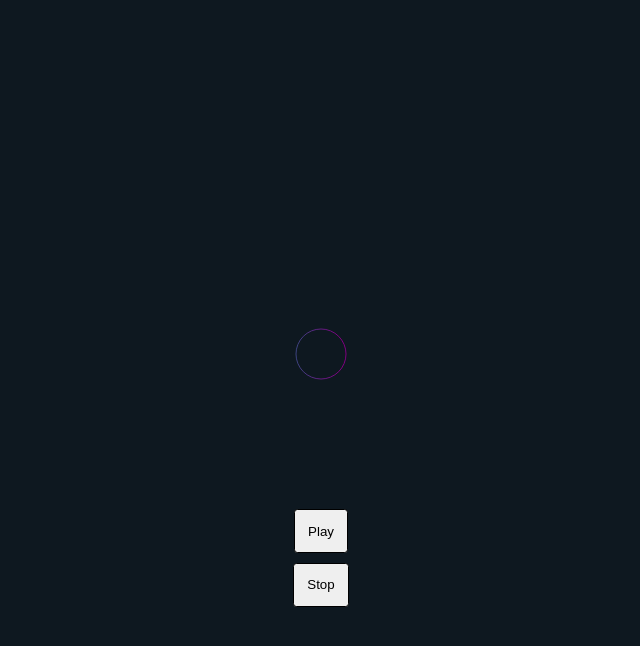
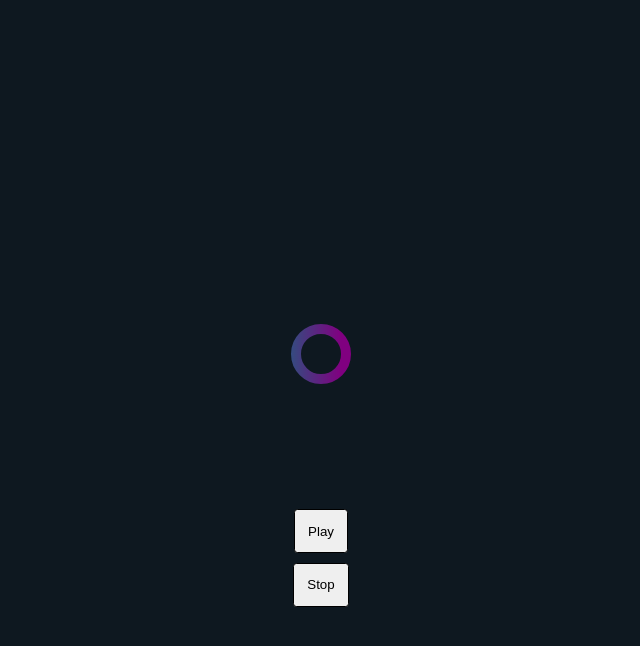
Before and after one commit to farhan-begg/audio-visualizer, a plain HTML site: page index.html in a window 1280 px wide. Both pictures are taken after a click on the button "Play". Shown: the whole page, without its empty margins (319-959 px from the left). Drawn offline with Linux system fonts and the light colour scheme.

Commit message:
update style

```diff
--- a/index.html
+++ b/index.html
@@ -13,11 +13,6 @@
         align-items: center;
         flex-direction: column;
         background-color: #0e1820;
-      }
-
-      #canvas {
-
-
       }
 
       button {
--- a/myCustomRender.js
+++ b/myCustomRender.js
@@ -18,6 +18,7 @@ function render(frequencyArray, ctx, centerX, centerY, radius) {
 	gradient.addColorStop("1", "purple");
 	// gradient.addColorStop("0.5", "white");
 
+	ctx.lineWidth = 10;
 
 	ctx.beginPath()
 	ctx.arc(centerX, centerY, radius, 0, 2 * Math.PI)
@@ -29,8 +30,9 @@ function render(frequencyArray, ctx, centerX, centerY, radius) {
     //     ${Math.floor(255 - 42.5   )})`
 
 	const bars = frequencyArray.length
-	const barMaxLength = (300 - radius) / 2
-	const step = Math.PI * 10 / bars
+	const barMaxLength = (600 - radius) / 2
+	const step = Math.PI * 40 / bars
+
 
 
 
```
